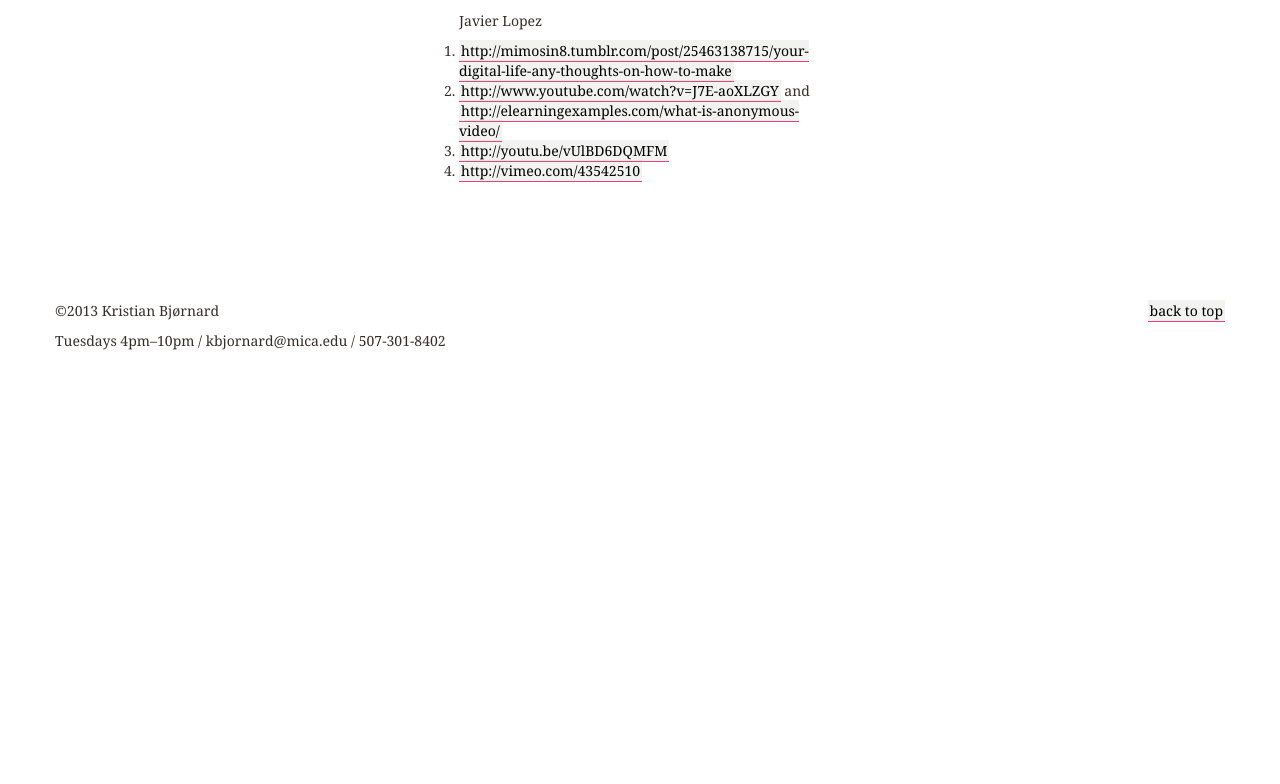
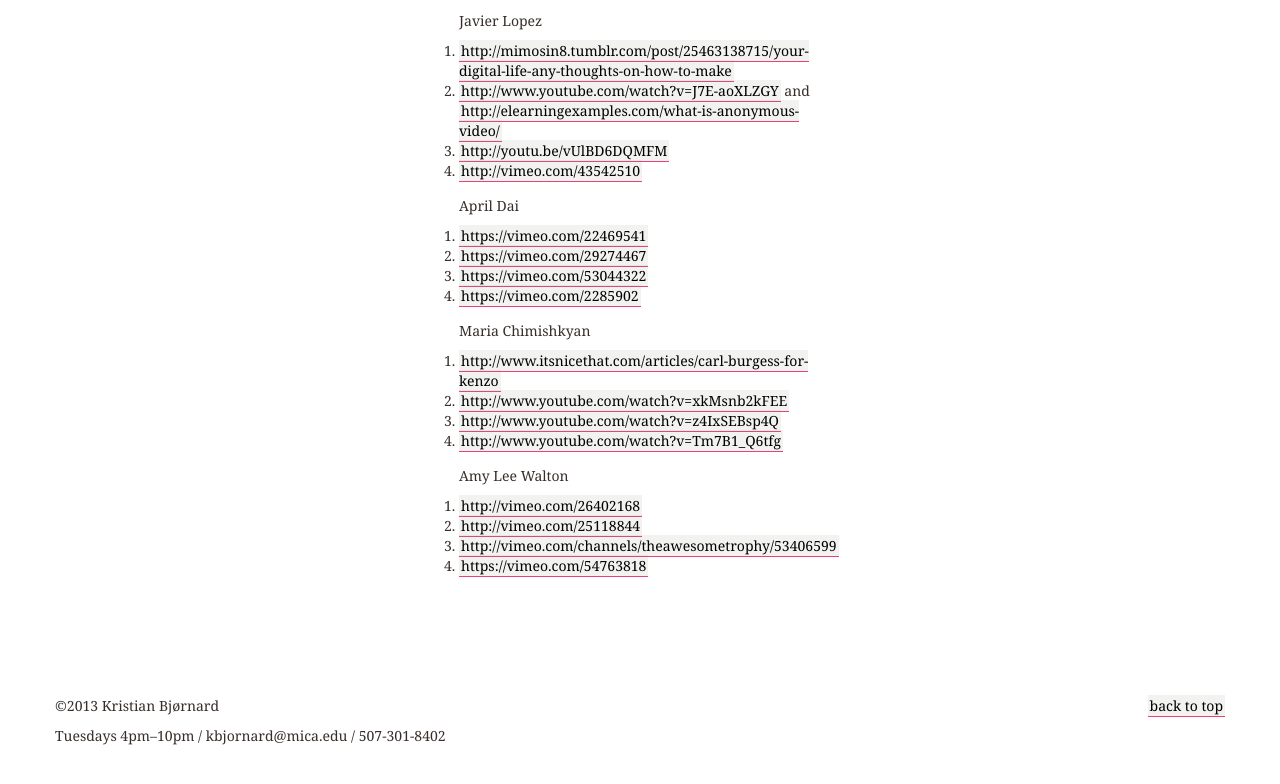
Before and after one commit to bjornmeansbear/mg.ookb.co, a plain HTML site: page index.html in a window 1280 px wide. Shown: the part 1348-2132 px from the top of the page. Before the commit the page ends 1829 px from the top, so only its background shows below. Drawn offline with Linux system fonts and the light colour scheme; a web font is replaced by a local one.

Commit message:
Almost Everyone's links

```diff
--- a/index.html
+++ b/index.html
@@ -173,6 +173,30 @@
             <li><a href="http://vimeo.com/43542510">http://vimeo.com/43542510</a></li>
           </ol>
 
+          <ol>
+            <p class="add-top">April Dai</p>
+            <li><a href="https://vimeo.com/22469541">https://vimeo.com/22469541</a></li>
+            <li><a href="https://vimeo.com/29274467">https://vimeo.com/29274467</a></li>
+            <li><a href="https://vimeo.com/53044322">https://vimeo.com/53044322</a></li>
+            <li><a href="https://vimeo.com/2285902">https://vimeo.com/2285902</a></li>
+          </ol>
+
+          <ol>
+            <p class="add-top">Maria Chimishkyan</p>
+            <li><a href="http://www.itsnicethat.com/articles/carl-burgess-for-kenzo">http://www.itsnicethat.com/articles/carl-burgess-for-kenzo</a></li>
+            <li><a href="http://www.youtube.com/watch?v=xkMsnb2kFEE">http://www.youtube.com/watch?v=xkMsnb2kFEE</a></li>
+            <li><a href="http://www.youtube.com/watch?v=z4IxSEBsp4Q">http://www.youtube.com/watch?v=z4IxSEBsp4Q</a></li>
+            <li><a href="http://www.youtube.com/watch?v=Tm7B1_Q6tfg">http://www.youtube.com/watch?v=Tm7B1_Q6tfg</a></li>
+          </ol>
+
+          <ol>
+            <p class="add-top">Amy Lee Walton</p>
+            <li><a href="http://vimeo.com/26402168">http://vimeo.com/26402168</a></li>
+            <li><a href="http://vimeo.com/25118844">http://vimeo.com/25118844</a></li>
+            <li><a href="http://vimeo.com/channels/theawesometrophy/53406599">http://vimeo.com/channels/theawesometrophy/53406599</a></li>
+            <li><a href="https://vimeo.com/54763818">https://vimeo.com/54763818</a></li>
+          </ol>
+
         </article>
         <article class="span4">
           <h2>Homework</h2>
```
